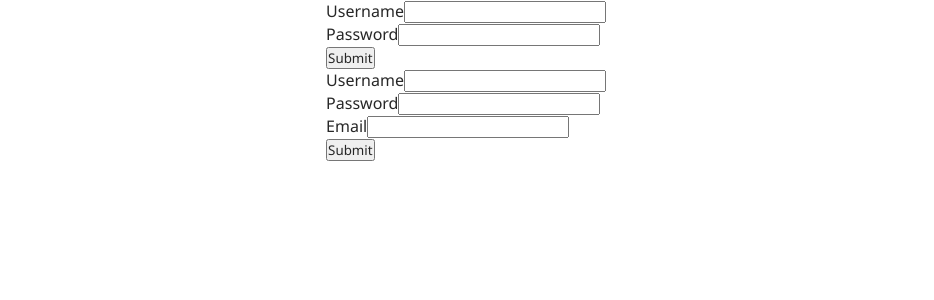
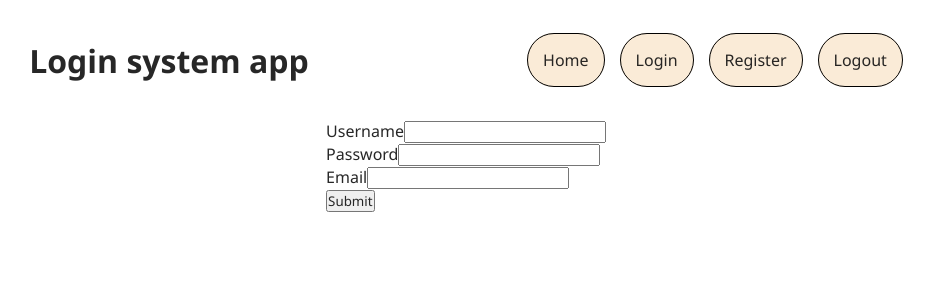
Before and after one commit to nem0z/login-system-fontend, a React (Vite) app: page /register in a window 1280 px wide. Shown: the top 300 px of the page, without its empty margins (174-1108 px from the left). Built offline with nearby package versions, Linux system fonts and the light colour scheme.

Commit message:
Build routes

```diff
--- a/index.html
+++ b/index.html
@@ -2,7 +2,6 @@
 <html lang="en">
   <head>
     <meta charset="UTF-8" />
-    <link rel="icon" type="image/svg+xml" href="/vite.svg" />
     <meta name="viewport" content="width=device-width, initial-scale=1.0" />
     <title>Vite + React</title>
   </head>
--- a/package.json
+++ b/package.json
@@ -11,7 +11,8 @@
   "dependencies": {
     "react": "^18.2.0",
     "react-dom": "^18.2.0",
-    "react-hook-form": "^7.34.2"
+    "react-hook-form": "^7.34.2",
+    "react-router-dom": "^6.3.0"
   },
   "devDependencies": {
     "@types/react": "^18.0.17",
--- a/src/App.jsx
+++ b/src/App.jsx
@@ -1,51 +1,102 @@
-import { useEffect } from 'react';
+// react
+import React from "react";
+
+// router
+import {
+	BrowserRouter,
+	Routes,
+	Route,
+	Link,
+} from "react-router-dom";
+
+// hooks
 import { useState } from 'react';
-import './App.css';
 
+// components
 import LoginForm from './components/form/LoginForm';
 import RegisterForm from './components/form/RegisterForm';
+import Home from './components/home/Home';
 
+// css
+import './App.css';
+import './components/form/Form.css';
+
+
+// app
 function App() {
-  const [token, setToken] = useState(sessionStorage.getItem('token') ?? null);
-  const [display, setDisplay] = useState(null);
+	const [token, setToken] = useState(sessionStorage.getItem('token') || null);
 
 	const login = token => {
-	if(!token) return;
-    setToken(token);
+		if (!token) return;
 		sessionStorage.setItem('token', token);
+		return setToken(token);
 	};
 
 	const register = data => {
-
+		console.log(data);
 	};
 
-  useEffect(() => {
-    if(token) {
-        const req = {
-			method: 'GET',
-			headers: {
-				'Accept': 'application/json',
-				'Content-Type': 'application/json',
-				'token': token
-			},
-      };
-
--      fetch('http://localhost:3000/test', req)
-        .then(res => res.json())
-        .then(data => setDisplay(data))
-        .catch(err => console.error(err));
+	const logout = e => {
+		e.preventDefault();
+		sessionStorage.removeItem('token');
+		return setToken(null);
 	}
 
-  }, [token]);
-
-
+  // render
   return (
     <div className="App">
-      <LoginForm onSubmit={login}/>
-      <RegisterForm onSubmit={register}/>
-      { display }
+    	<BrowserRouter className="header">
+			<header className="header">
+				<h1>Login system app</h1>
+				<ul className="nav">
+					<li>
+						<Link to="/" className="link">Home</Link>
+					</li>
+					{ !token &&
+						<li>
+							<Link to="/login" className="link">Login</Link>
+						</li>
+					}
+					{ !token &&
+						<li>
+							<Link to="/register" className="link">Register</Link>
+						</li>
+					}
+					<li>
+						<span onClick={logout} className="link">Logout</span>
+					</li>
+				</ul>
+			</header>
+
+			<main className="main">
+				<Routes>
+					<Route
+						path="/"
+						element={ <Home user={"Idz"} token={token} /> }
+					/>
+
+					{
+						!token &&
+						<Route
+							path="/login"
+							element={ <LoginForm onSubmit={login} /> }
+						/>
+					}
+
+					{
+						!token &&
+						<Route
+							path="/register"
+							element={ <RegisterForm onSubmit={register} /> }
+						/>
+					}
+				</Routes>
+			</main>
+
+    	</BrowserRouter>
     </div>
   );
 }
 
+//export
 export default App;
--- a/src/components/form/Form.jsx
+++ b/src/components/form/Form.jsx
@@ -1,4 +1,6 @@
 import { useForm } from "react-hook-form";
+
+import './Form.css';
 
 export default function({inputs, onSubmit}) {
 
@@ -6,9 +8,9 @@ export default function({inputs, onSubmit}) {
     const { errors, isSubmitting } = formState;
 
     return (
-        <form onSubmit={handleSubmit(onSubmit)}>
+        <form onSubmit={handleSubmit(onSubmit)} className=".form">
             { inputs.map((input, k) => (
-                <div key={k} className="required">
+                <div key={k} className="formField required">
                     <label htmlFor={input.name}>{input.label}</label>
                     <input
                         name={input.name}
--- a/src/components/form/LoginForm.jsx
+++ b/src/components/form/LoginForm.jsx
@@ -1,7 +1,7 @@
 import Form from "./Form";
 import { loginAPI, loginFields } from "./formConfig";
 
-export default function({onSubmit}) {
+export default function LoginForm({onSubmit, logged}) {
 
     const handleSubmit = values => {
         const req = {
--- a/src/components/form/RegisterForm.jsx
+++ b/src/components/form/RegisterForm.jsx
@@ -2,7 +2,7 @@ import Form from "./Form";
 import { registerAPI, registerFields } from "./formConfig";
 
 
-export default function({onSubmit}) {
+export default function RegisterForm({onSubmit, logged}) {
 
     const handleSubmit = values => {
         const req = {
--- /dev/null
+++ b/src/components/home/Home.jsx
@@ -0,0 +1,12 @@
+import { Navigate } from 'react-router-dom';
+
+export default function Home({user, token}) {
+
+    return (
+        <div className="home">
+            { /* prevent user to access Home before login */ }
+            { !token && <Navigate to="/login" /> }
+            <h1>Welcome home {user}</h1>
+        </div>
+    )
+}
```
Also changed, not shown: 1 other file (tests, documents, lock files or other folders). Lines whose indentation alone changed are shown as unchanged.
